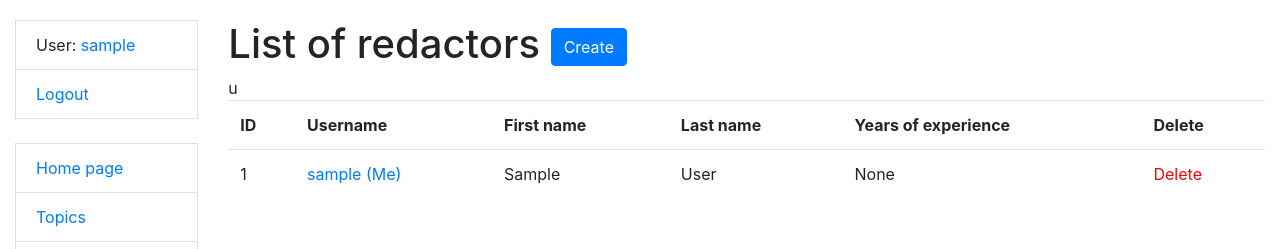
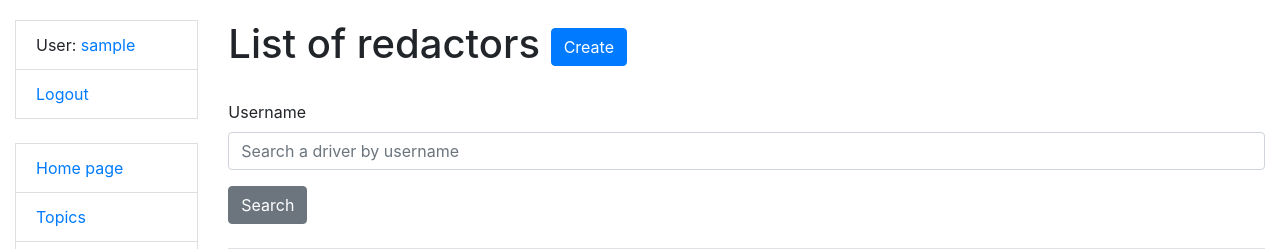
Before and after one commit to tpavliohlo/media-agency, a Django app: page /redactors/ in a window 1280 px wide. Shown: the top 249 px of the page. Run offline with Django 5.2, Linux system fonts and the light colour scheme; the visitor is signed in with stand-in values (Sample User, id 1); data comes from the database, SQL or seed files in the repository; some libraries are stand-ins or nearby versions.

Commit message:
add searchforms into hmtl pages

```diff
--- a/templates/catalog/redactor_list.html
+++ b/templates/catalog/redactor_list.html
@@ -1,12 +1,18 @@
 {% extends "base.html" %}
+{% load crispy_forms_filters %}
 
 {% block content %}
   <h1>List of redactors <a href="{% url 'catalog:redactor-create' %}" class="btn btn-primary link-to-page">Create</a>
   </h1>
-
+  <br>
+  <form action="" method="get">
+    {{ search_form|crispy }}
+    <input type="submit" value="Search" class="btn btn-secondary">
+  </form>
+  <br>
   {% if redactor_list %}
   <table class="table">
-  <tr>u
+  <tr>
     <th>ID</th>
     <th>Username</th>
     <th>First name</th>
```
Also changed, not shown: templates/catalog/topic_list.html (+7 -1 lines).
